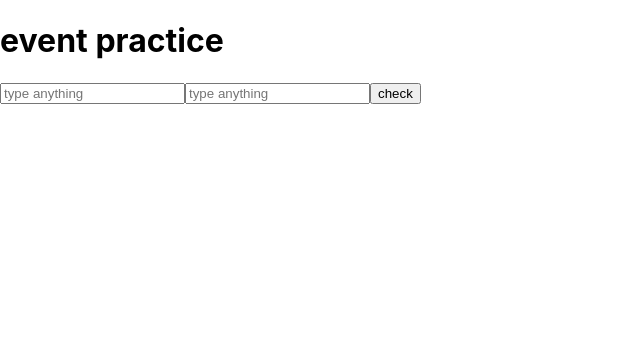
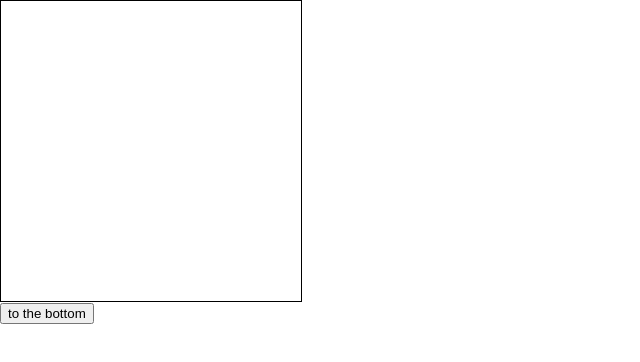
Before and after one commit to daeHwan-Yoo/react, a React (Create React App) app: page / in a window 1280 px wide. Shown: the top 362 px of the page, without its empty margins (0-640 px from the left). Built offline with nearby package versions, Linux system fonts and the light colour scheme.

Commit message:
chapter 5, ref

```diff
--- a/src/App.js
+++ b/src/App.js
@@ -1,8 +1,17 @@
-import Counter from "./Counter";
-import EventPractice from "./EventPractice";
+import {Component} from 'react';
+import ScrollBox from './ScrollBox';
 
-const App=()=>{
-  return <EventPractice />
-};
+class App extends Component{
+  render(){
+    return(
+      <div>
+        <ScrollBox ref={(ref)=>this.scrollBox=ref}/>
+        <button onClick={()=>this.scrollBox.scrollToBottom()}>
+          to the bottom
+        </button>
+      </div>
+    );
+  }
+}
 
 export default App;
--- /dev/null
+++ b/src/ScrollBox.js
@@ -0,0 +1,36 @@
+import { Component } from "react";
+
+class ScrollBox extends Component {
+    scrollToBottom=()=>{
+        const{scrollHeight,clientHeight}=this.box;
+        this.box.scrollTop=scrollHeight-clientHeight;
+    }
+  render() {
+    const style = {
+      border: "1px solid black",
+      height: "300px",
+      width: "300px",
+      overflow: "auto",
+      position: "relative",
+    };
+
+    const innerStyle = {
+      width: "100%",
+      heigh: "650px",
+      background: "linear-gradient(white,black)",
+    };
+
+    return (
+      <div
+        style={style}
+        ref={(ref) => {
+          this.box = ref;
+        }}
+      >
+        <div style={innerStyle} />
+      </div>
+    );
+  }
+}
+
+export default ScrollBox;
```
Also changed, not shown: src/ValidationSample.css (added, +7 -0 lines), src/ValidationSample.js (added, +47 -0 lines), 1 other file (tests, documents, lock files or other folders).
